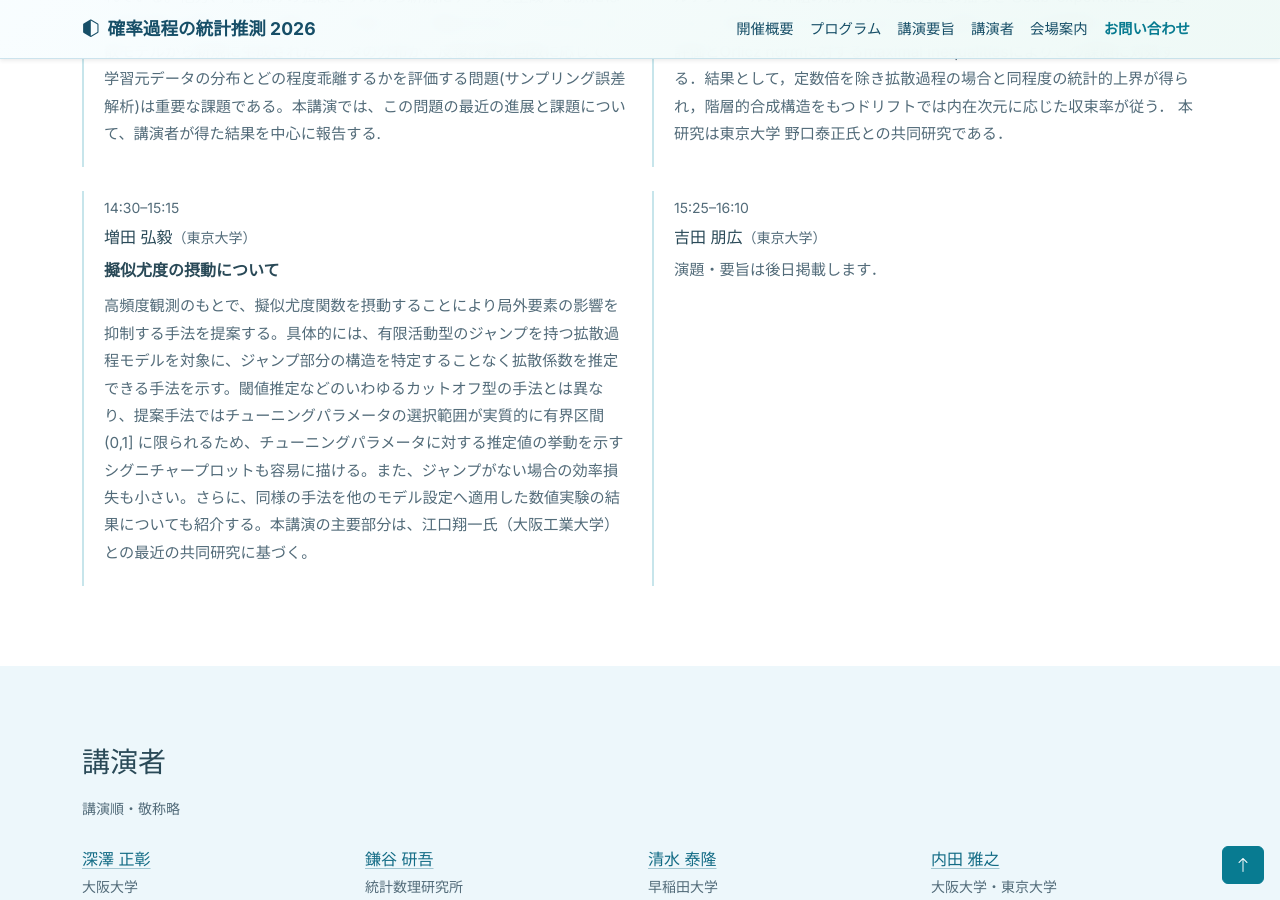
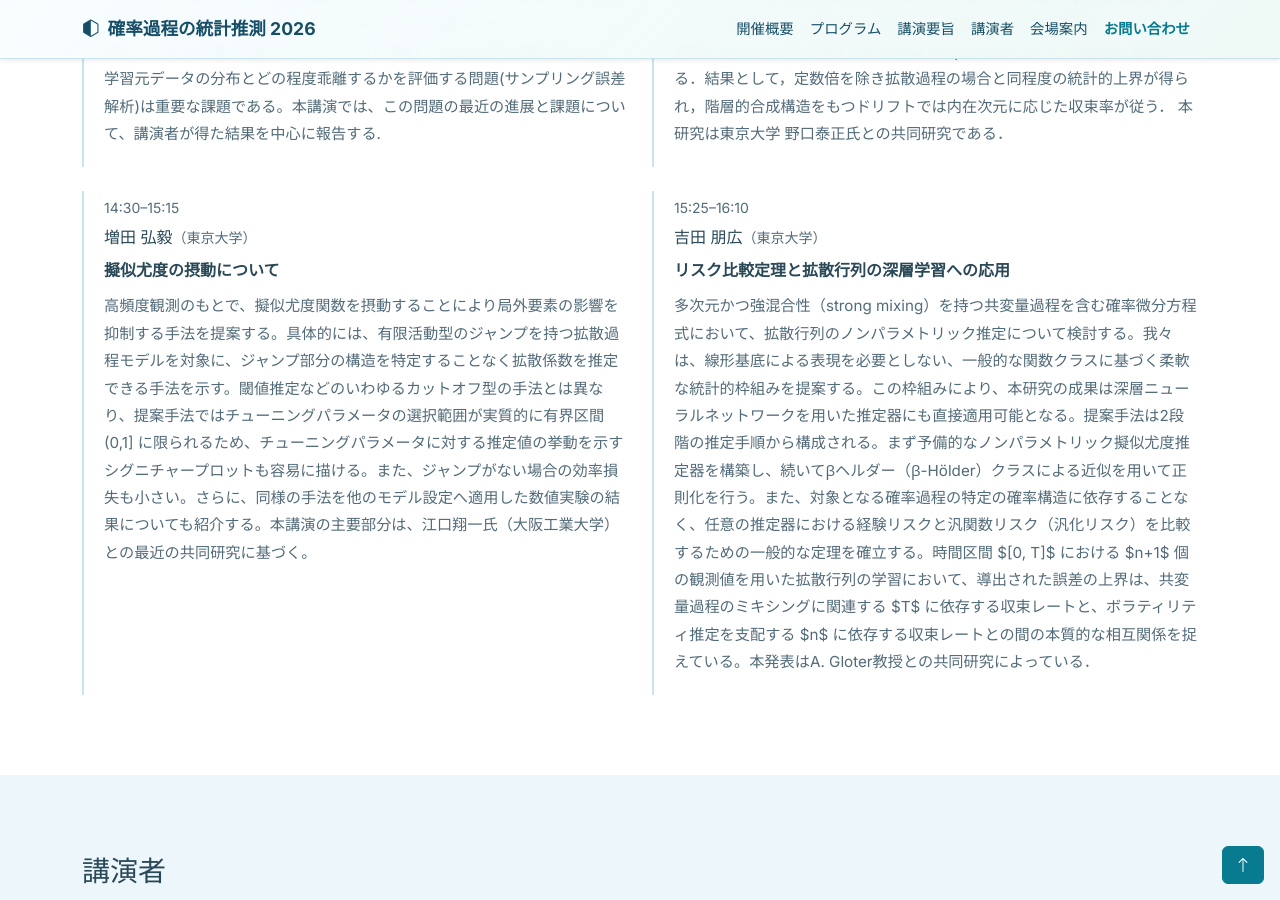
Before and after one commit to KKamatani/2026-spi, a Jekyll site: the page built from index.md, in a window 1280 px wide and 900 px high, scrolled down 3270 px. Built offline with Jekyll 4.4.1, drawn with Linux system fonts in a browser that asks for light colours.

Commit message:
Update the programme

```diff
--- a/_data/speakers.yml
+++ b/_data/speakers.yml
@@ -52,5 +52,6 @@ yoshida:
   name: "吉田 朋広"
   affiliation: "東京大学"
   profile: "https://www.ms.u-tokyo.ac.jp/~nakahiro/index.htm"
-  title: ""
-  abstract: ""
+  title: "リスク比較定理と拡散行列の深層学習への応用"
+  abstract: |
+    多次元かつ強混合性（strong mixing）を持つ共変量過程を含む確率微分方程式において、拡散行列のノンパラメトリック推定について検討する。我々は、線形基底による表現を必要としない、一般的な関数クラスに基づく柔軟な統計的枠組みを提案する。この枠組みにより、本研究の成果は深層ニューラルネットワークを用いた推定器にも直接適用可能となる。提案手法は2段階の推定手順から構成される。まず予備的なノンパラメトリック擬似尤度推定器を構築し、続いてβヘルダー（β-Hölder）クラスによる近似を用いて正則化を行う。また、対象となる確率過程の特定の確率構造に依存することなく、任意の推定器における経験リスクと汎関数リスク（汎化リスク）を比較するための一般的な定理を確立する。時間区間 $[0, T]$ における $n+1$ 個の観測値を用いた拡散行列の学習において、導出された誤差の上界は、共変量過程のミキシングに関連する $T$ に依存する収束レートと、ボラティリティ推定を支配する $n$ に依存する収束レートとの間の本質的な相互関係を捉えている。本発表はA. Gloter教授との共同研究によっている．
```
